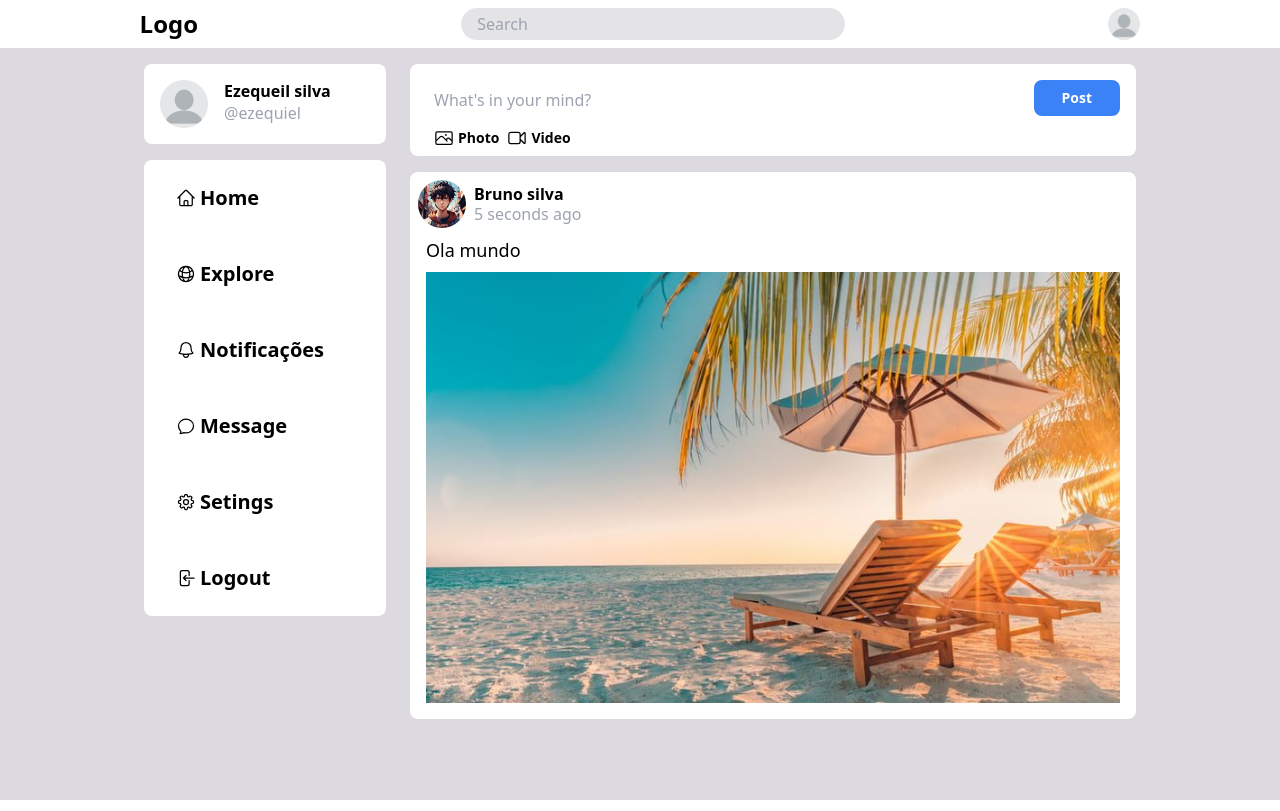
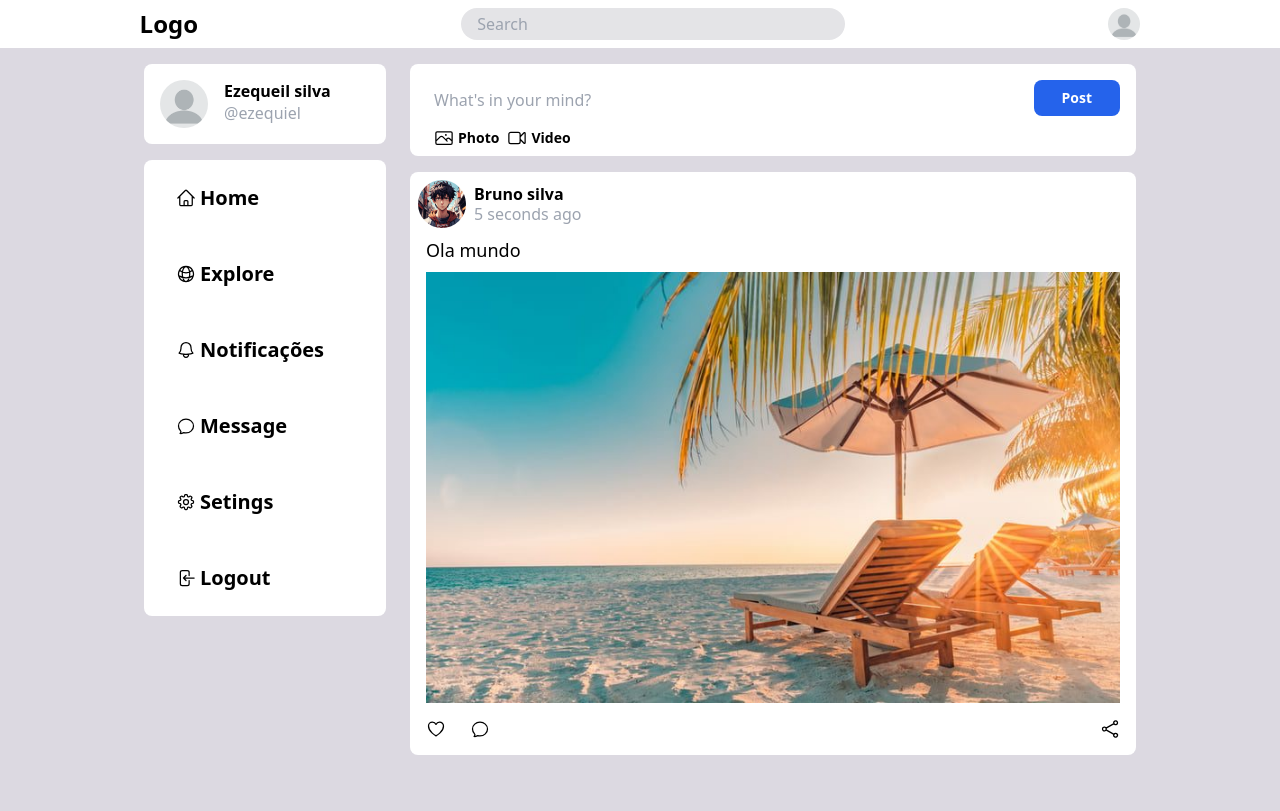
Before and after one commit to ezekuiel100/Social-media-react, a React (Vite) app: page / in a window 1280 px wide. Built offline with nearby package versions, Linux system fonts and the light colour scheme.

Commit message:
New commit

```diff
--- a/src/components/Main.jsx
+++ b/src/components/Main.jsx
@@ -16,10 +16,10 @@ function Main() {
   }, []);
 
   return (
-    <div className="w-3/4 rounded-lg space-y-4">
+    <main className="w-3/4 rounded-lg space-y-4">
       <NewPost setPosts={setPosts} setcurrentTime={setcurrentTime} />
       <PostCard posts={posts} setPosts={setPosts} currentTime={currentTime} />
-    </div>
+    </main>
   );
 }
 
--- a/src/components/NewPost.jsx
+++ b/src/components/NewPost.jsx
@@ -21,7 +21,7 @@ function NewPost({ setPosts, setcurrentTime }) {
           onChange={(e) => handleText(e, setPostText, textareaRef)}
         />
         <button
-          className="text-white text-sm font-bold h-auto bg-blue-500 rounded-lg px-7 py-2 "
+          className="text-white text-sm font-bold h-auto bg-blue-600 rounded-lg px-7 py-2 hover:bg-blue-500 transition-all"
           onClick={() =>
             createPost(
               textareaRef,
--- a/src/components/PostCard.jsx
+++ b/src/components/PostCard.jsx
@@ -1,7 +1,12 @@
-import { TrashIcon } from "@heroicons/react/24/outline";
+import {
+  ChatBubbleOvalLeftIcon,
+  ShareIcon,
+  TrashIcon,
+} from "@heroicons/react/24/outline";
 import { currentUser } from "../data/currentUser";
 import { timeSince } from "../utils/timesince";
 import { deletePost } from "../utils/deletePost";
+import { HeartIcon } from "@heroicons/react/24/outline";
 
 function PostCard({ posts, currentTime, setPosts }) {
   return (
@@ -37,6 +42,17 @@ function PostCard({ posts, currentTime, setPosts }) {
             ))}
             <img src={content.img} />
           </div>
+
+          <footer className="flex justify-between p-2">
+            <div
+              className="flex
+             gap-6  "
+            >
+              <HeartIcon className="size-5 cursor-pointer hover:text-gray-500 transition-all" />
+              <ChatBubbleOvalLeftIcon className="size-5 cursor-pointer hover:text-gray-500 transition-all" />
+            </div>
+            <ShareIcon className="size-5 cursor-pointer hover:text-gray-500 transition-all" />
+          </footer>
         </div>
       ))}
     </>
```
Also changed, not shown: 1 other file (tests, documents, lock files or other folders).
